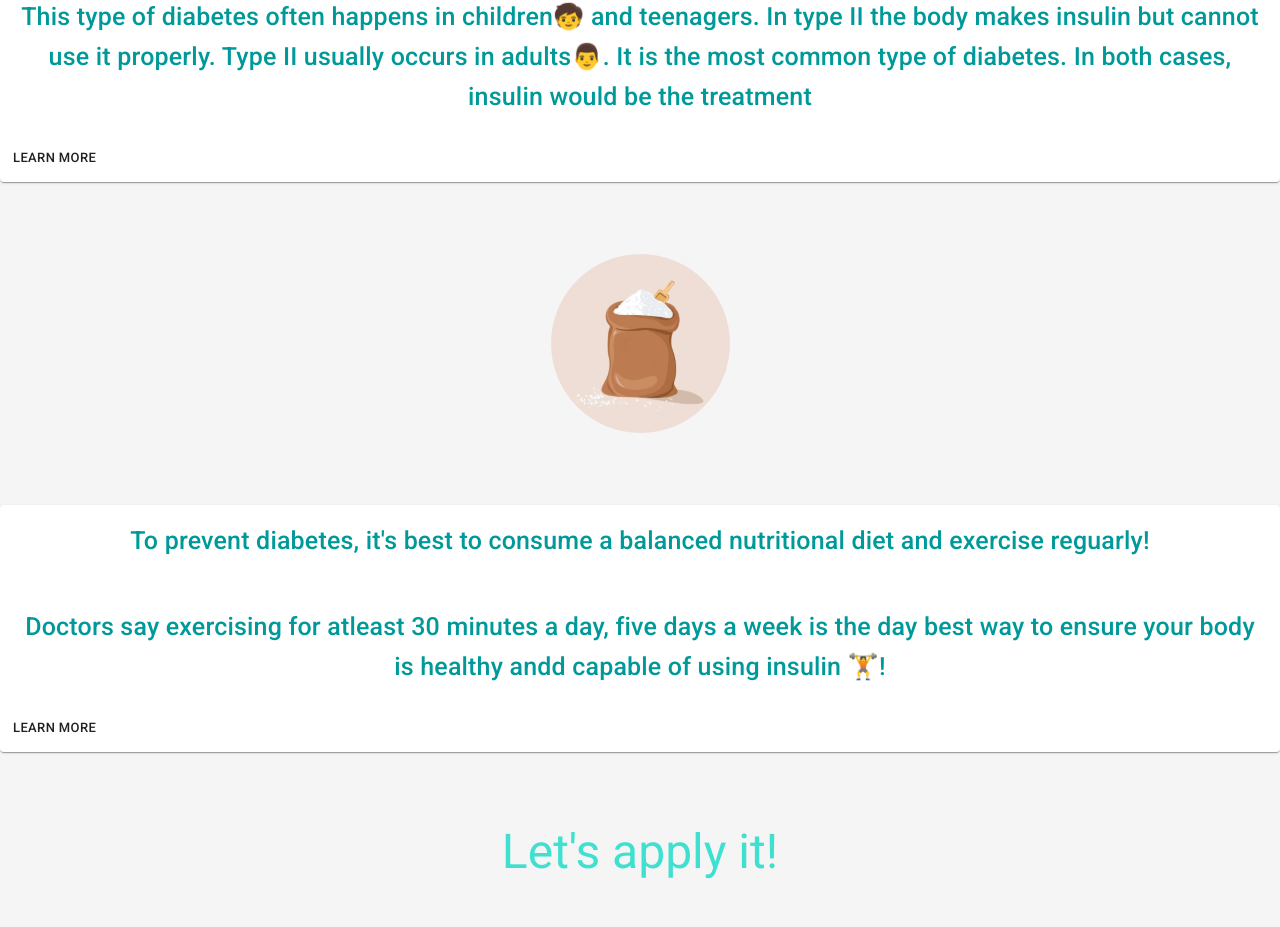
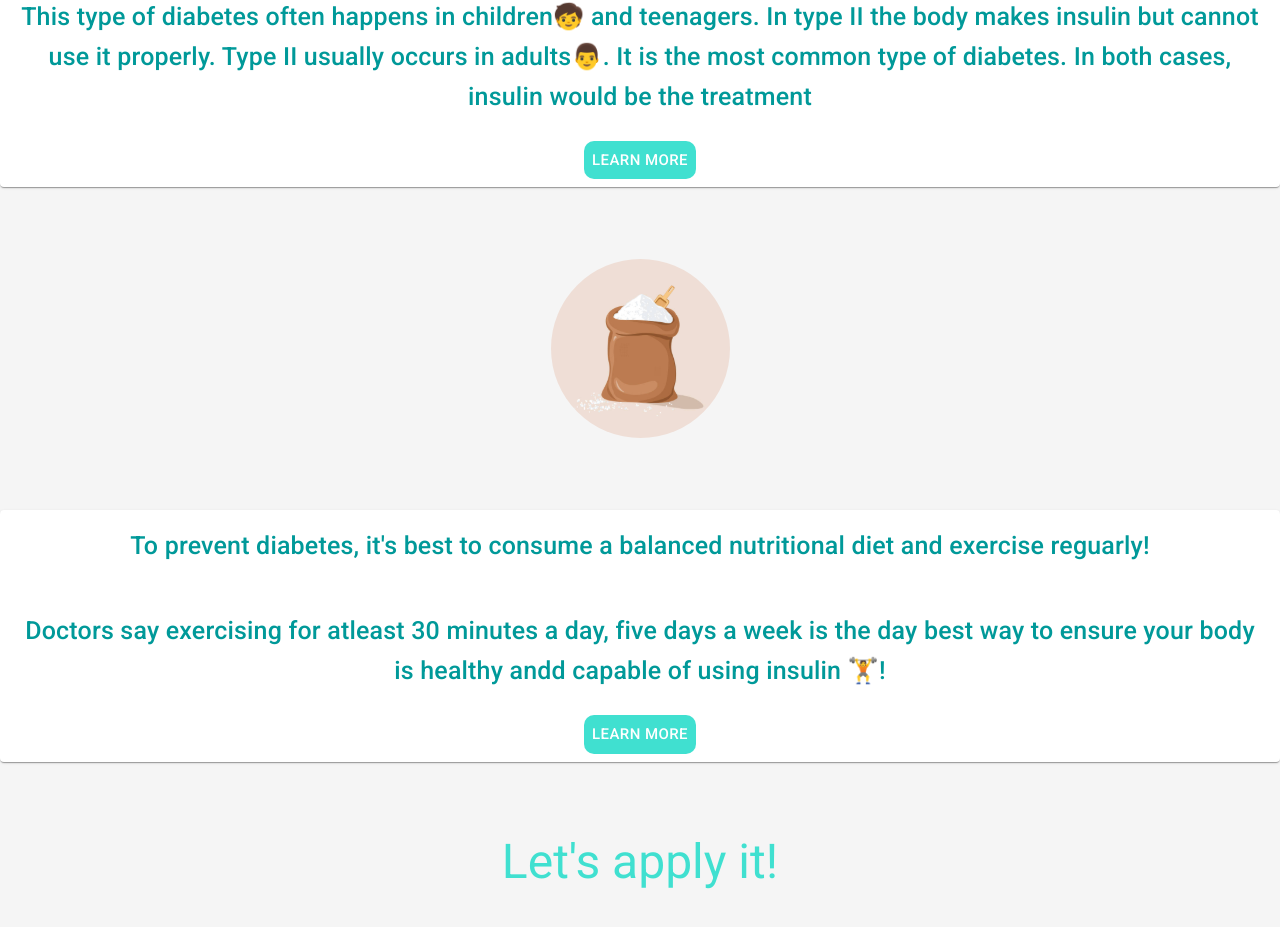
Before and after one commit to UnknownSilence/childhealthapp, a React (Create React App) app: page /diabetes in a window 1280 px wide. Shown: the part 713-1640 px from the top of the page. Built offline with nearby package versions, Linux system fonts and the light colour scheme.

Commit message:
styled learn more button

```diff
--- a/src/pages/Diabetes.js
+++ b/src/pages/Diabetes.js
@@ -60,11 +60,20 @@ export default function Diabetes() {
             both cases, insulin would be the treatment
           </Typography>
         </CardContent>
-        <CardActions>
-          <a target="_blank" href="https://kidshealth.org/en/kids/type1.html">
-            <Button size="small">Learn More</Button>
+        <CardActions style={{justifyContent: "center"}}>
+            <a
+            target="_blank"
+            href="https://kidshealth.org/en/kids/type1.html"
+          >
+            <Button style={{
+              borderRadius: 10,
+              backgroundColor: "turquoise",
+              color: "white",
+              fontSize: "15px",
+            }}>Learn More</Button>
+
           </a>
-        </CardActions>
+          </CardActions>
       </Card>
       <Grid item container direction="column" display="flex" justify="center">
         <Typography>&nbsp;</Typography>
@@ -95,14 +104,20 @@ export default function Diabetes() {
             of using insulin <Emoji symbol="🏋️" />!
           </Typography>
         </CardContent>
-        <CardActions>
-          <a
+        <CardActions style={{justifyContent: "center"}}>
+            <a
             target="_blank"
             href="https://www.johnmuirhealth.com/health-education/conditions-treatments/diabetes-articles/preventing-diabetes.html"
           >
-            <Button size="small">Learn More</Button>
+            <Button style={{
+              borderRadius: 10,
+              backgroundColor: "turquoise",
+              color: "white",
+              fontSize: "15px",
+            }}>Learn More</Button>
+
           </a>
-        </CardActions>
+          </CardActions>
       </Card>
       <Typography variant="body1"></Typography>
       <Grid item container direction="column" display="flex" justify="center">
--- a/src/pages/EarInfection.js
+++ b/src/pages/EarInfection.js
@@ -53,14 +53,20 @@ export default function EarInfection() {
           </Typography>
           <Typography variant="h6">&nbsp;&nbsp;&nbsp;&nbsp;</Typography>
         </CardContent>
-        <CardActions>
-          <a
+        <CardActions style={{justifyContent: "center"}}>
+            <a
             target="_blank"
             href="https://kidshealth.org/en/parents/otitis-media.html"
           >
-            <Button size="small">Learn More</Button>
+            <Button style={{
+              borderRadius: 10,
+              backgroundColor: "turquoise",
+              color: "white",
+              fontSize: "15px",
+            }}>Learn More</Button>
+
           </a>
-        </CardActions>
+          </CardActions>
       </Card>
       <Grid item container direction="column" display="flex" justify="center">
         <Typography>&nbsp;</Typography>
@@ -91,14 +97,20 @@ export default function EarInfection() {
             to inflamation.
           </Typography>
         </CardContent>
-        <CardActions>
-          <a
+        <CardActions style={{justifyContent: "center"}}>
+            <a
             target="_blank"
             href="https://www.keckmedicine.org/how-to-prevent-ear-infections-when-its-cold/"
           >
-            <Button size="small">Learn More</Button>
+            <Button style={{
+              borderRadius: 10,
+              backgroundColor: "turquoise",
+              color: "white",
+              fontSize: "15px",
+            }}>Learn More</Button>
+
           </a>
-        </CardActions>
+          </CardActions>
       </Card>
       <Typography variant="body1"></Typography>
       <Grid item container direction="column" display="flex" justify="center">
--- a/src/pages/Influenza.js
+++ b/src/pages/Influenza.js
@@ -56,14 +56,20 @@ export default function Influenza() {
           </Typography>
           <Typography variant="h6">&nbsp;&nbsp;&nbsp;&nbsp;</Typography>
         </CardContent>
-        <CardActions>
-          <a
+        <CardActions style={{justifyContent: "center"}}>
+            <a
             target="_blank"
-            href="https://www.hopkinsmedicine.org/health/conditions-and-diseases/influenza/influenza-flu-in-children#:~:text=Influenza%20(flu)%20is%20a%20very,for%20less%20than%20a%20week."
+            href="https://www.hopkinsmedicine.org/health/conditions-and-diseases/influenza/influenza-flu-in-children#:~:text=Influenza%20(flu)%20is%20a%20very,for%20less%20than%20a%20week"
           >
-            <Button size="small">Learn More</Button>
+            <Button style={{
+              borderRadius: 10,
+              backgroundColor: "turquoise",
+              color: "white",
+              fontSize: "15px",
+            }}>Learn More</Button>
+
           </a>
-        </CardActions>
+          </CardActions>
       </Card>
       <Grid item container direction="column" display="flex" justify="center">
         <Typography>&nbsp;</Typography>
@@ -92,14 +98,20 @@ export default function Influenza() {
             soup will help the body stay hydrated, which will better help it fight the illness.
           </Typography>
         </CardContent>
-        <CardActions>
-          <a
+        <CardActions style={{justifyContent: "center"}}>
+            <a
             target="_blank"
             href="https://www.webmd.com/cold-and-flu/coping-with-flu"
           >
-            <Button size="small">Learn More</Button>
+            <Button style={{
+              borderRadius: 10,
+              backgroundColor: "turquoise",
+              color: "white",
+              fontSize: "15px",
+            }}>Learn More</Button>
+
           </a>
-        </CardActions>
+          </CardActions>
       </Card>
       <Typography variant="body1"></Typography>
       <Grid item container direction="column" display="flex" justify="center">
--- a/src/pages/PinkEye.js
+++ b/src/pages/PinkEye.js
@@ -54,10 +54,19 @@ export default function PinkEye() {
             <Emoji symbol="💧"/>.
             </Typography>
           </CardContent>
-          <CardActions>
-            <a target="_blank" href="https://kidshealth.org/en/parents/conjunctivitis.html">
-              <Button size="small">Learn More</Button>
-            </a>
+          <CardActions style={{justifyContent: "center"}}>
+            <a
+            target="_blank"
+            href="https://kidshealth.org/en/parents/conjunctivitis.html"
+          >
+            <Button style={{
+              borderRadius: 10,
+              backgroundColor: "turquoise",
+              color: "white",
+              fontSize: "15px",
+            }}>Learn More</Button>
+
+          </a>
           </CardActions>
         </Card>
 
@@ -88,12 +97,18 @@ export default function PinkEye() {
             It's also best to avoid sharing items like pillowcases and towels with other individuals.
           </Typography>
         </CardContent>
-        <CardActions>
+        <CardActions style={{justifyContent: "center"}}>
           <a
             target="_blank"
             href="https://www.cdc.gov/conjunctivitis/about/prevention.html"
           >
-            <Button size="small">Learn More</Button>
+            <Button style={{
+              borderRadius: 10,
+              backgroundColor: "turquoise",
+              color: "white",
+              fontSize: "15px",
+            }}>Learn More</Button>
+
           </a>
         </CardActions>
       </Card>
```
